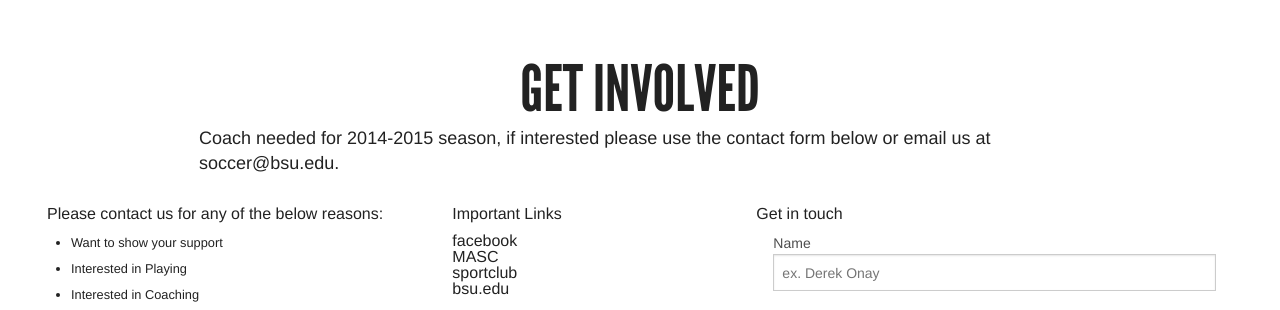
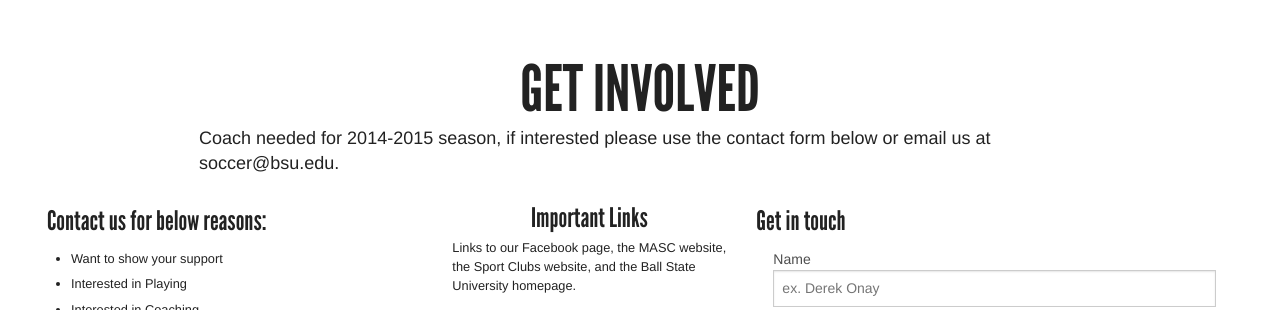
Before and after one commit to Riggd/BSUMCS, a PHP site: page / in a window 1280 px wide. Shown: the part 4494-4804 px from the top of the page. Run offline with PHP 8.4, Linux system fonts and the light colour scheme; some libraries are stand-ins or nearby versions.

Commit message:
Contact Work

```diff
--- a/css/styles.css
+++ b/css/styles.css
@@ -623,6 +623,18 @@ tbody tr:last-child td:last-child {
     padding-top: 1em;
 }
 
+.contact-logo {
+    margin: 0 1em 1em;
+    height: 6em;
+    opacity: 0.5;
+    filter: alpha(opacity=50);
+}
+
+.contact-logo:hover {
+    opacity: 1;
+    filter: alpha(opacity=100);
+}
+
 /*
     ============================
     FOOTER STYLES
--- a/index.php
+++ b/index.php
@@ -623,7 +623,7 @@
                 </div>
                 <div class="row contact-info">
                     <div class="medium-6 large-4 columns hide-for-small-only">
-                        <h6>Please contact us for any of the below reasons:</h6>
+                        <h3>Contact us for below reasons:</h3>
                         <ul class="list-text">
                             <li>Want to show your support</li>
                             <li>Interested in Playing</li>
@@ -633,14 +633,17 @@
                         </ul>
                     </div>
                     <div class="medium-6 large-3 columns">
-                        <h6>Important Links</h6>
-                        facebook<br />
-                        MASC<br />
-                        sportclub<br />
-                        bsu.edu<br />
+                        <h3 class="center-text">Important Links</h3>
+                        <p>Links to our Facebook page, the MASC website, the Sport Clubs website, and the Ball State University homepage.</p>
+                        <ul class="small-block-grid-2">
+                            <li><img class="contact-logo" src="images/sportclubslogo.png" alt="Facebook Club Soccer"></li>
+                            <li><img class="contact-logo right" src="images/sportclubslogo.png" alt="MASC Website"></li>
+                            <li><a href="http://bsu.edu/recreation/sport-clubs.html" target="_blank"><img class="contact-logo" src="images/sportclubslogo.png" alt="Sport Clubs Website"></a></li>
+                            <li><a href="http://cms.bsu.edu" target="_blank"><img class="contact-logo right" src="images/cardinal.png" alt="BSU Homepage"></a></li>
+                        </ul>
                     </div>
                     <div class="large-5 columns">
-                        <h6>Get in touch</h6>
+                        <h3>Get in touch</h3>
                         <form>
                             <div class="row">
                                 <div class="large-12">
```
